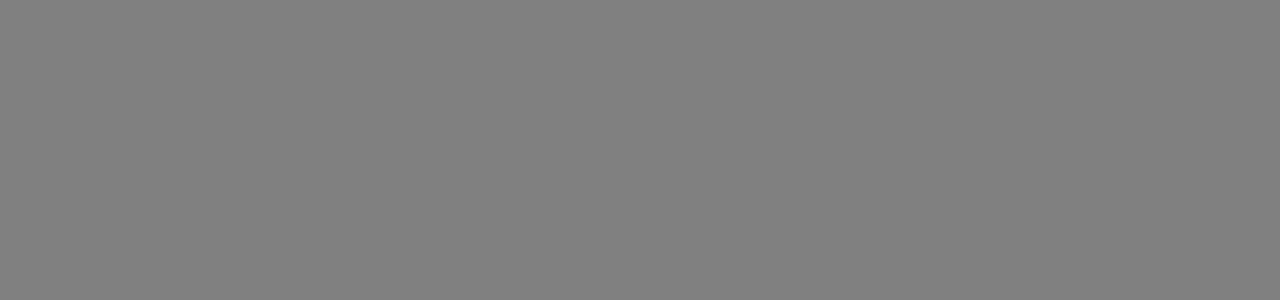
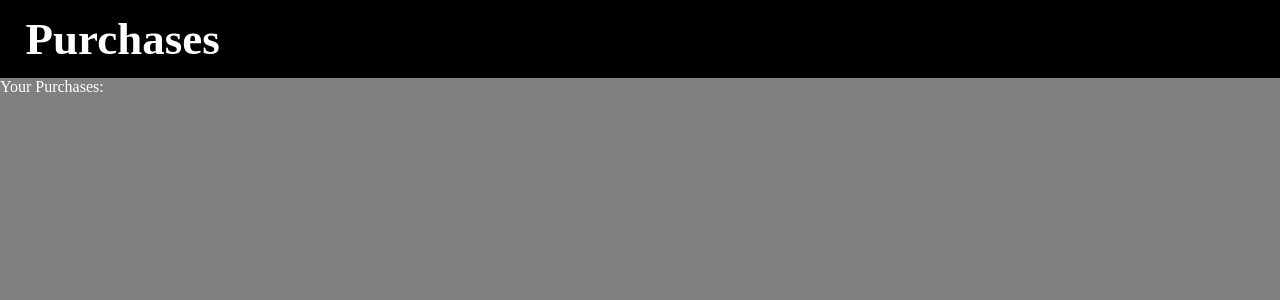
Before and after one commit to Shiyam-Kugaeasan/ics4u, a Vue app: page /purchases in a window 1280 px wide. Before the commit this address had no page. Shown: the top 300 px of the page. Built offline with nearby package versions, Linux system fonts and the light colour scheme.

Commit message:
Added purchase page and cart icon.

```diff
--- a/src/components/SiteModal.vue
+++ b/src/components/SiteModal.vue
@@ -9,6 +9,7 @@ const emits = defineEmits(["toggleModal"]);
       <div class="modal-inner-container">
         <button class="close-button" @click="emits('toggleModal')">X</button>
         <h1>{{ props.id }}</h1>
+        <button class="purchase">Purchase</button>
       </div>
     </div>
   </Teleport>
@@ -45,4 +46,15 @@ const emits = defineEmits(["toggleModal"]);
   font-size: 1.25rem;
   color: white;
 }
+
+.purchase {
+  background-color: red;
+  color: black;
+  border-radius: 12px;
+  padding: 2% 4%;
+}
+
+.purchase:hover {
+  background-color: white;
+}
 </style>
--- a/src/router/router.js
+++ b/src/router/router.js
@@ -2,6 +2,7 @@ import { createRouter, createWebHistory } from "vue-router";
 import Home from "../views/Home.vue"
 import Login from "../views/Login.vue";
 import Account from "../views/Account.vue";
+import Purchases from "../views/Purchases.vue";
 
 const routes = [
   {
@@ -16,6 +17,10 @@ const routes = [
     path: '/movies',
     component: Account
   },
+  {
+    path: '/purchases',
+    component: Purchases
+  }
 ];
 
 const router = createRouter({
--- a/src/views/Account.vue
+++ b/src/views/Account.vue
@@ -1,11 +1,14 @@
 <script setup>
 import MoviesVue from "../components/Movies.vue";
+import { useRouter } from "vue-router";
 </script>
 
 <template>
   <div class="account-header">
     <h1>Movies</h1>
-    <button class="cart">Shopping Cart</button>
+    <RouterLink to="/purchases" custom v-slot="{navigate}">
+      <img src="shopping-cart.png" alt="To purchases." @click="navigate" role="link" class="cart">
+    </RouterLink>
   </div>
   <div>
     <Suspense>
@@ -24,6 +27,17 @@ import MoviesVue from "../components/Movies.vue";
 }
 
 h1 {
+  margin-left: 1%;
+  padding: 1%;
+  width: 100px;
+  font-size: 45px;
+  height: auto;
+  text-align: center;
+}
+
+.cart {
+  width: 80px;
+  height: auto;
   margin: 1%;
 }
 </style>
--- a/src/views/Login.vue
+++ b/src/views/Login.vue
@@ -19,8 +19,7 @@ const login = () => {
 
 <template>
   <div class="login">
-    <div>
-    </div>
+    <div class="login-box">
       <h1>Login</h1>
       <form @submit.prevent="login()">
         <p>Username: </p>
@@ -35,17 +34,27 @@ const login = () => {
         <p>Incorrect username or password.</p>
       </div>
     </div>
+  </div>
 </template>
 
 <style scoped>
 .login {
   display: flex;
-  flex-direction: column;
   justify-content: center;
   align-items: center;
   width: 100vw;
   height: 100vh;
   background-color: black;
+}
+
+.login-box {
+  display: flex;
+  flex-direction: column;
+  justify-content: center;
+  align-items: center;
+  width: 50vw;
+  height: 50vh;
+  background-color: rgb(56, 56, 56);
 }
 
 form {
--- /dev/null
+++ b/src/views/Purchases.vue
@@ -0,0 +1,28 @@
+<script setup>
+import { useStore } from '../store/store';
+</script>
+
+<template>
+  <div class="purchase-header">
+    <h1>Purchases</h1>
+  </div>
+  <div>
+    <p>Your Purchases:</p>
+  </div>
+</template>
+
+<style scoped>
+.purchase-header {
+  background-color: black;
+  width: 100vw;
+}
+
+h1 {
+  margin-left: 1%;
+  padding: 1%;
+  width: 100px;
+  font-size: 45px;
+  height: auto;
+  text-align: center;
+}
+</style>
```
Also changed, not shown: public/shopping-cart.png (added). Lines whose indentation alone changed are shown as unchanged.
